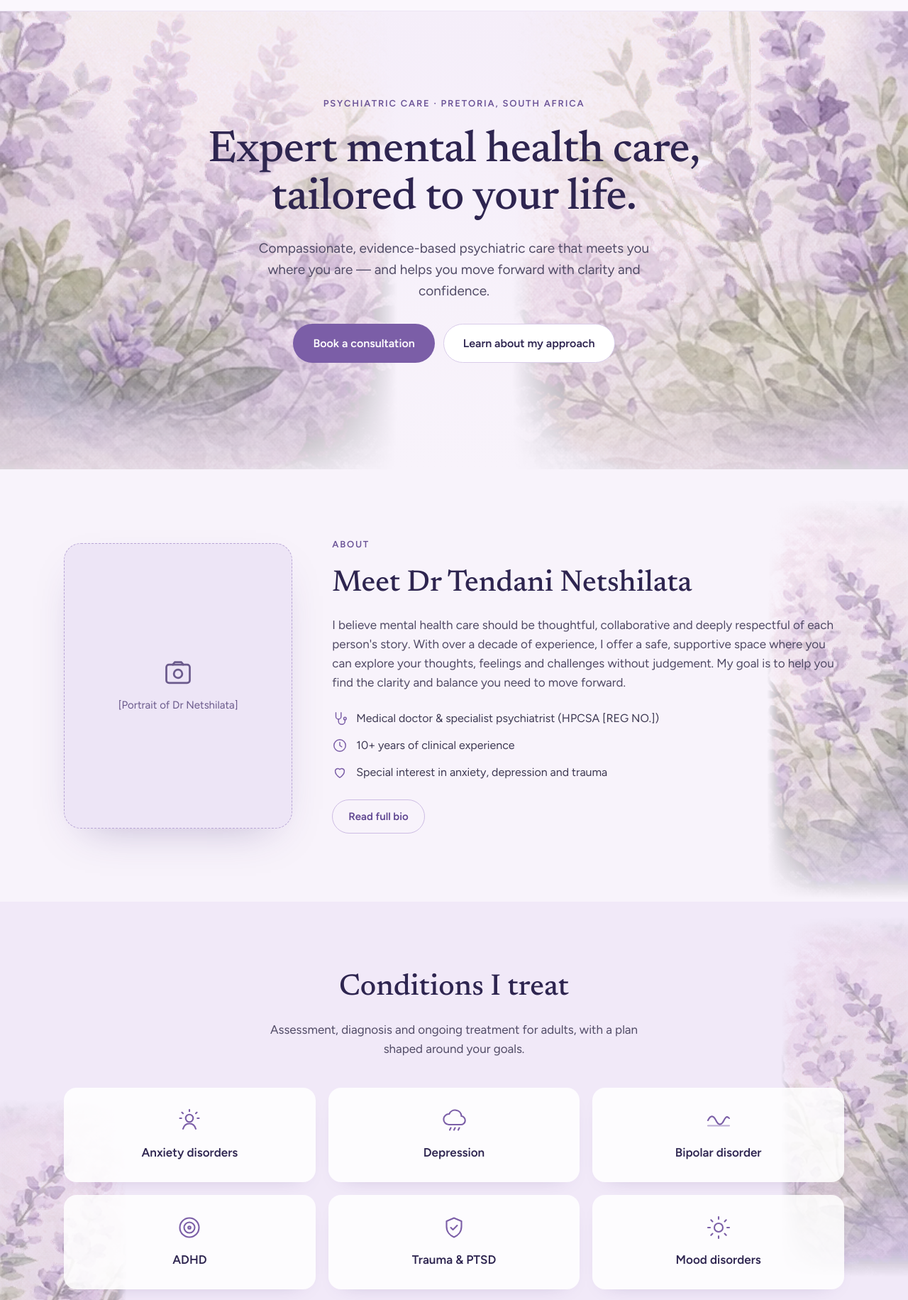
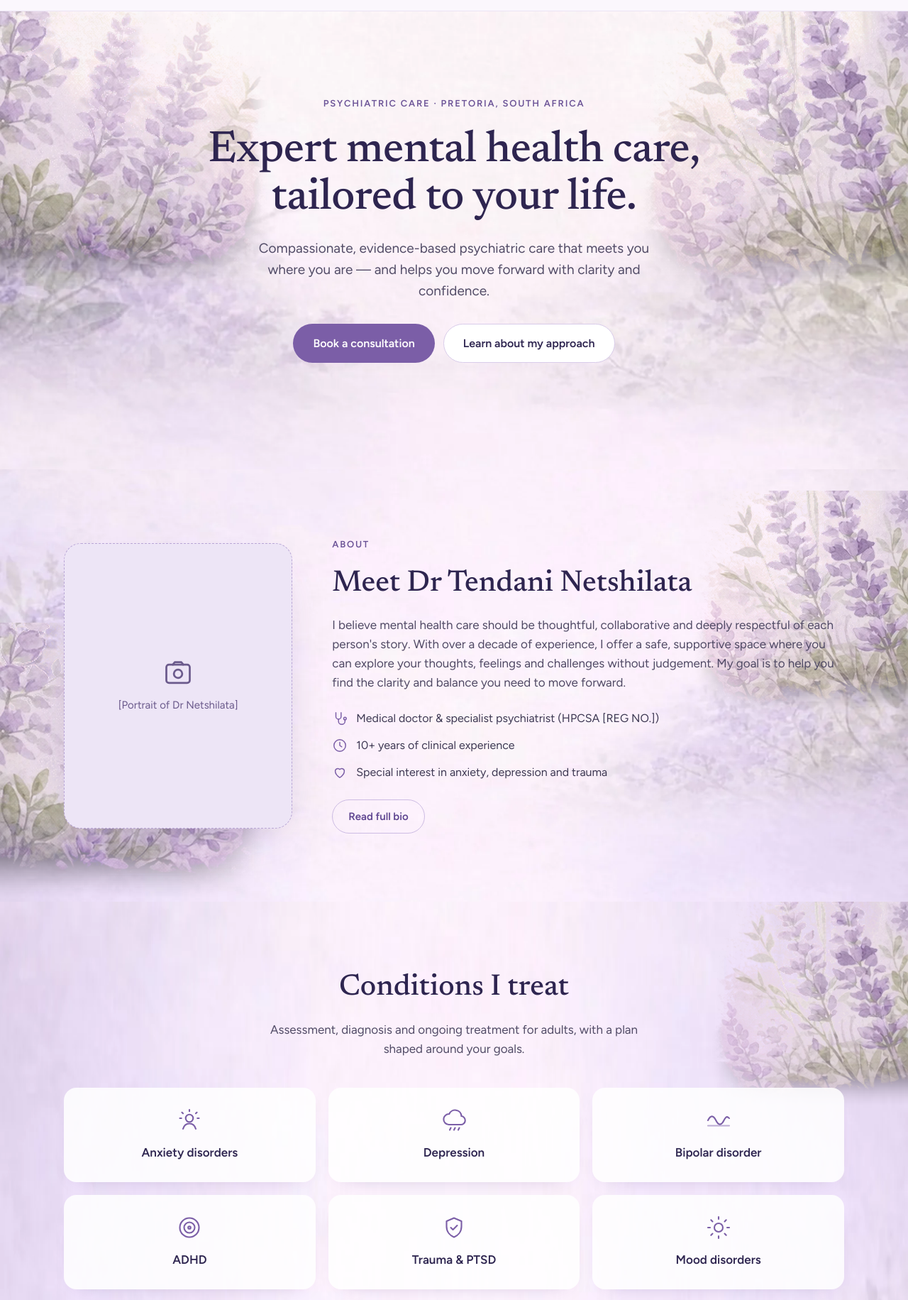
Before and after one commit to KayGeezy/drtendani, a plain HTML site: page index.html in a window 1280 px wide. Shown: the part 67-1898 px from the top of the page at 71% size. Drawn offline with Linux system fonts and the light colour scheme.

Commit message:
Match mockup lavender: watercolour section backgrounds and side clusters, original logo
Co-Authored-By: Claude Opus 5.5 <noreply@anthropic.com>
Claude-Session: https://claude.ai/code/session_01Fz8KrYRCiEJfeqe8nQWNpa

```diff
--- a/index.html
+++ b/index.html
@@ -12,6 +12,12 @@
 <style>
 body{margin:0;background:#FBF8FD}
 a{color:#5E4590}a:hover{color:#3F2D66}
+.bg-hero{background:#F6F0FA url(assets/bg-hero.webp) center top/cover no-repeat}
+.bg-about{background:#F4EEF9 url(assets/bg-about.webp) center/cover no-repeat}
+.bg-mid{background:#F1EAF8 url(assets/bg-mid.webp) center/100% 100% no-repeat}
+.bg-bottom{background:#F3EDF9 url(assets/bg-bottom.webp) center bottom/cover no-repeat}
+.deco{position:absolute;height:auto;pointer-events:none}
+@media (max-width:700px){.deco{opacity:.55}}
 </style>
 <style>html{scroll-behavior:smooth}</style>
 </head>
@@ -40,9 +46,10 @@ a{color:#5E4590}a:hover{color:#3F2D66}
 </header>
 
 <!-- HERO -->
-<section id="top" style="position: relative; overflow: hidden; background: linear-gradient(180deg, #F5EEF9 0%, #F8F3FB 100%)">
-<img src="assets/lav-left.webp" alt="" aria-hidden="true" style="position: absolute; left: 0; top: 0; width: min(46vw, 560px); height: auto; pointer-events: none">
-<img src="assets/lav-right.webp" alt="" aria-hidden="true" style="position: absolute; right: 0; top: 0; width: min(46vw, 560px); height: auto; pointer-events: none">
+<section id="top" class="bg-hero" style="position: relative; overflow: hidden">
+<img src="assets/lav-left2.webp" alt="" aria-hidden="true" class="deco" style="left: 0; top: 0; width: min(30vw, 400px)">
+<img src="assets/lav-right2.webp" alt="" aria-hidden="true" class="deco" style="right: 0; top: 0; width: min(30vw, 400px)">
+
 <div style="position: relative; max-width: 760px; margin: 0 auto; padding: 120px 24px 150px; text-align: center; display: flex; flex-direction: column; align-items: center; gap: 22px">
 <span style="font-size: 13px; letter-spacing: 0.14em; text-transform: uppercase; color: #6A5296; font-weight: 600">Psychiatric care · Pretoria, South Africa</span>
 <h1 style="margin: 0; font-family: 'Newsreader', Georgia, serif; font-weight: 500; font-size: clamp(40px, 6vw, 62px); line-height: 1.08; color: #2E2550; letter-spacing: -0.01em">Expert mental health care, tailored to your life.</h1>
@@ -55,8 +62,10 @@ a{color:#5E4590}a:hover{color:#3F2D66}
 </section>
 
 <!-- ABOUT -->
-<section id="about" style="position: relative; overflow: hidden; padding: 96px 24px; background: #F8F3FB">
-<img src="assets/lav-side.webp" alt="" aria-hidden="true" style="position: absolute; right: 0; top: 40px; width: 200px; height: auto; pointer-events: none">
+<section id="about" class="bg-about" style="position: relative; overflow: hidden; padding: 96px 24px">
+<img src="assets/lav-left2.webp" alt="" aria-hidden="true" class="deco" style="left: 0; bottom: 0; width: min(30vw, 380px)">
+<img src="assets/lav-right2.webp" alt="" aria-hidden="true" class="deco" style="right: 0; top: 30px; width: min(24vw, 320px)">
+
 <div style="position: relative; max-width: 1100px; margin: 0 auto; display: flex; flex-wrap: wrap; align-items: center; gap: 56px">
 <div role="img" aria-label="Portrait photo of Dr Netshilata (placeholder)" style="flex: 1 1 320px; max-width: 420px; aspect-ratio: 4 / 5; border-radius: 24px; background: #EDE5F6; border: 1px dashed #B9A6D6; display: flex; flex-direction: column; align-items: center; justify-content: center; gap: 10px; color: #6B5A8C; font-size: 15px; box-shadow: 0 24px 60px -30px rgba(70,45,120,0.35)">
 <svg width="44" height="44" viewBox="0 0 24 24" fill="none" stroke="currentColor" stroke-width="1.5" stroke-linecap="round" stroke-linejoin="round" aria-hidden="true"><rect x="3" y="5" width="18" height="14" rx="2"></rect><circle cx="12" cy="12" r="3.2"></circle><path d="M8 5l1.5-2h5L16 5"></path></svg>
@@ -77,9 +86,9 @@ a{color:#5E4590}a:hover{color:#3F2D66}
 </section>
 
 <!-- CONDITIONS -->
-<section id="conditions" style="position: relative; overflow: hidden; padding: 88px 24px; background: #F1E9F8">
-<img src="assets/lav-side.webp" alt="" aria-hidden="true" style="position: absolute; left: 0; bottom: 0; width: 180px; height: auto; transform: scaleX(-1); pointer-events: none">
-<img src="assets/lav-side.webp" alt="" aria-hidden="true" style="position: absolute; right: 0; top: 20px; width: 180px; height: auto; pointer-events: none">
+<section id="conditions" class="bg-mid" style="position: relative; overflow: hidden; padding: 88px 24px">
+<img src="assets/lav-right2.webp" alt="" aria-hidden="true" class="deco" style="right: 0; top: 0; width: min(22vw, 300px)">
+
 <div style="position: relative; max-width: 1100px; margin: 0 auto; display: flex; flex-direction: column; gap: 40px">
 <div style="text-align: center; display: flex; flex-direction: column; gap: 12px; align-items: center">
 <h2 style="margin: 0; font-family: 'Newsreader', Georgia, serif; font-weight: 500; font-size: 42px; color: #2E2550">Conditions I treat</h2>
@@ -115,9 +124,10 @@ a{color:#5E4590}a:hover{color:#3F2D66}
 </section>
 
 <!-- RESOURCES -->
-<section id="resources" style="position: relative; overflow: hidden; padding: 88px 24px 110px; background: #F1E9F8">
-<img src="assets/lav-side.webp" alt="" aria-hidden="true" style="position: absolute; right: 0; bottom: 0; width: 190px; height: auto; pointer-events: none">
-<img src="assets/lav-side.webp" alt="" aria-hidden="true" style="position: absolute; left: 0; top: 30px; width: 190px; height: auto; transform: scaleX(-1); pointer-events: none">
+<section id="resources" class="bg-bottom" style="position: relative; overflow: hidden; padding: 88px 24px 110px">
+<img src="assets/lav-left2.webp" alt="" aria-hidden="true" class="deco" style="left: 0; bottom: 0; width: min(24vw, 320px)">
+<img src="assets/lav-right2.webp" alt="" aria-hidden="true" class="deco" style="right: 0; bottom: 0; width: min(24vw, 320px)">
+
 <div style="position: relative; max-width: 1100px; margin: 0 auto; display: flex; flex-direction: column; gap: 40px">
 <div style="text-align: center; display: flex; flex-direction: column; gap: 12px; align-items: center">
 <h2 style="margin: 0; font-family: 'Newsreader', Georgia, serif; font-weight: 500; font-size: 42px; color: #2E2550">Helpful resources</h2>
```
Also changed, not shown: assets/bg-about.webp (added), assets/bg-bottom.webp (added), assets/bg-hero.webp (added), assets/bg-mid.webp (added), assets/lav-left.webp (deleted), assets/lav-left2.webp (added), assets/lav-right.webp (deleted), assets/lav-right2.webp (added), assets/lav-side.webp (deleted).
